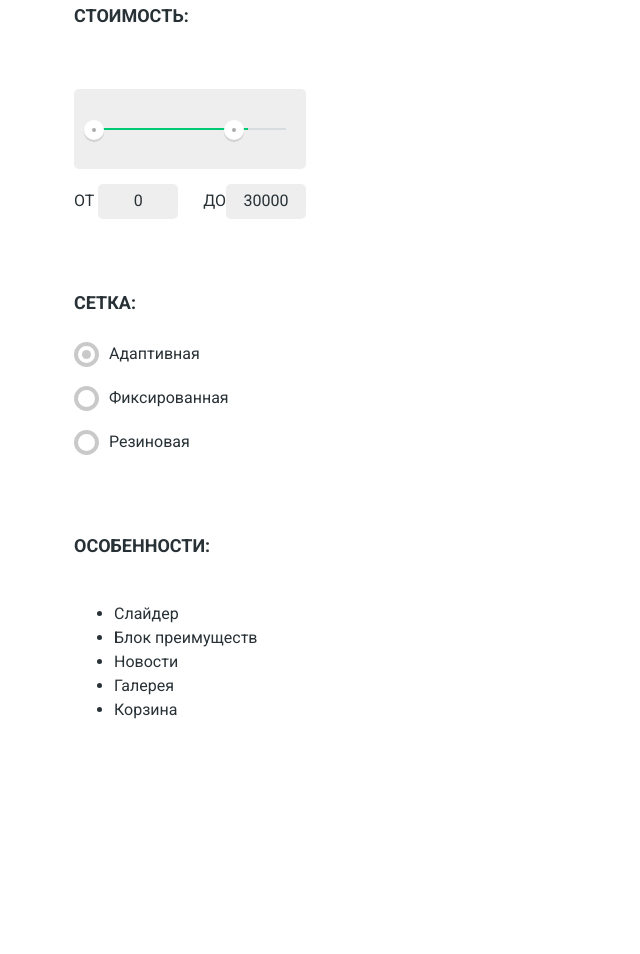
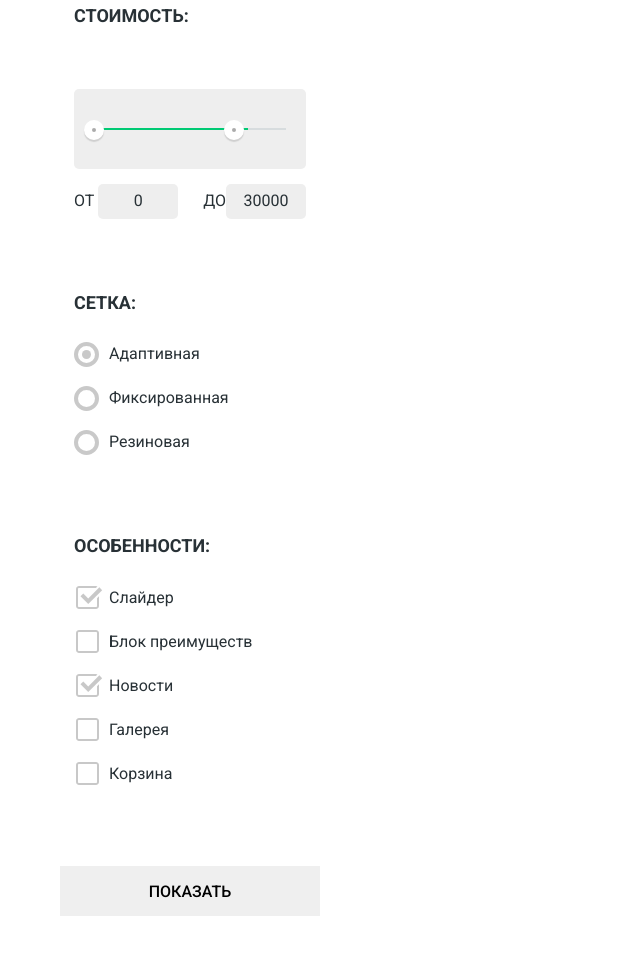
Before and after one commit to kaisee/nerds, a plain HTML site: page catalog.html in a window 1280 px wide. Shown: the part 485-1439 px from the top of the page, without its empty margins (0-640 px from the left). Before the commit the page ends 1343 px from the top, so only its background shows below. Drawn offline with Linux system fonts and the light colour scheme.

Commit message:
Завершена стилизация фильтра

```diff
--- a/catalog.html
+++ b/catalog.html
@@ -90,7 +90,7 @@
 								<label for="benefits">Блок преимуществ</label>
 							</li>
 							<li class="special-option-item">
-								<input type="checkbox" name="special-option-group" value="news-block" id="news-block" class="visually-hidden filter-input-checkbox">
+								<input type="checkbox" name="special-option-group" value="news-block" id="news-block" class="visually-hidden filter-input-checkbox" checked>
 								<label for="news-block">Новости</label>
 							</li>
 							<li class="special-option-item">
@@ -103,6 +103,7 @@
 							</li>
 						</ul>
 					</fieldset>
+					<button type="submit" class="catalog-button">Показать</button>
 				</form>
 			</section>
 			<section class="product-catalog">
--- a/css/main.css
+++ b/css/main.css
@@ -612,7 +612,65 @@ p.company-info-subtitle {
 
 /* // Radio Buttons */
 
+/* Checkbox */
+.special-option {
+	margin: 0;
+	padding: 0;
+}
+
+.special-option-item {
+	position: relative;
+	margin-bottom: 20px;
+	padding-left: 35px;
+	list-style: none;
+}
+
+.special-option-item label::before {
+	position: absolute;
+	left: 0;
+	display: block;
+	content: "";
+	width: 27px;
+	height: 23px;
+	opacity: .3;
+	background: url("../img/checkbox-off.svg") no-repeat top center;
+}
+
+.filter-input-checkbox:checked + label::before {
+	background: none;
+}
+
+.filter-input-checkbox:checked + label::after {
+	position: absolute;
+	left: 2px;
+	top: 0;
+	display: block;
+	content: "";
+	width: 27px;
+	height: 23px;
+	opacity: .3;
+	background: url("../img/checkbox-on.svg") no-repeat top center;
+}
+/* // Checkbox */
+.catalog-button {
+	display: block;
+	width: 260px;
+	padding-top: 17px;
+	padding-bottom: 15px;
+
+	font-size: 16px;
+	font-weight: 500;
+	text-align: center;
+	text-transform: uppercase;
+
+	background-color: #efefef;
+	border: none;
+}
 /* // Catalog Filter*/
+
+/* Templates */
+
+/* // Templates */
 
 
 /* Footer */
```
